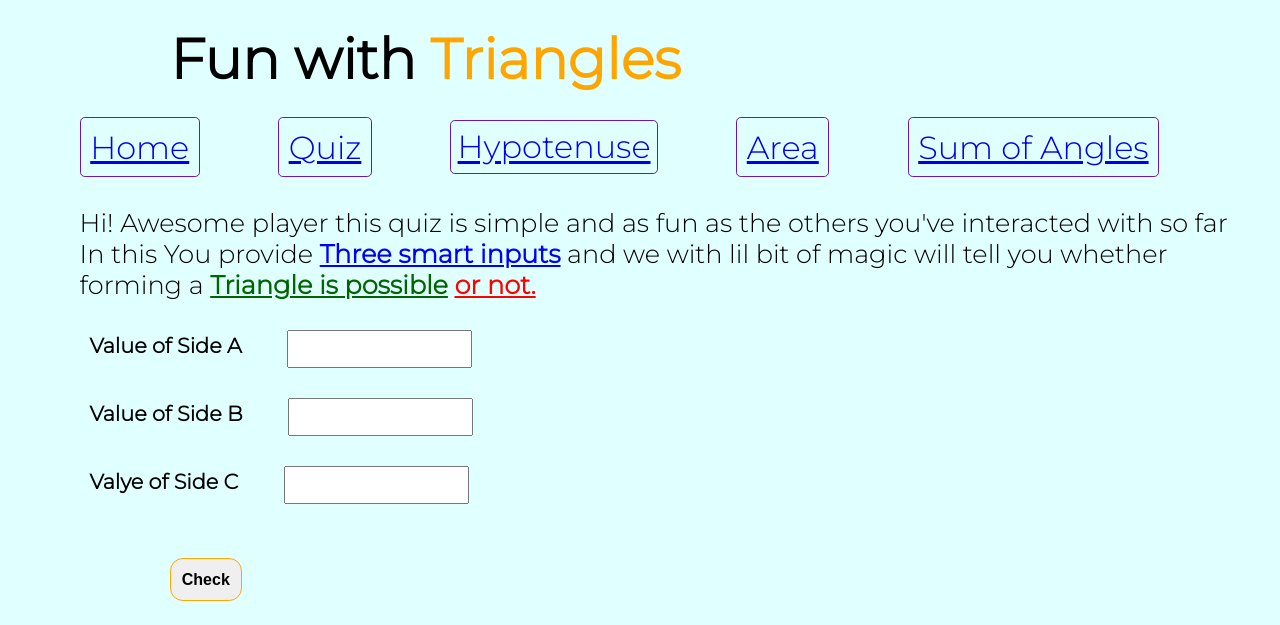
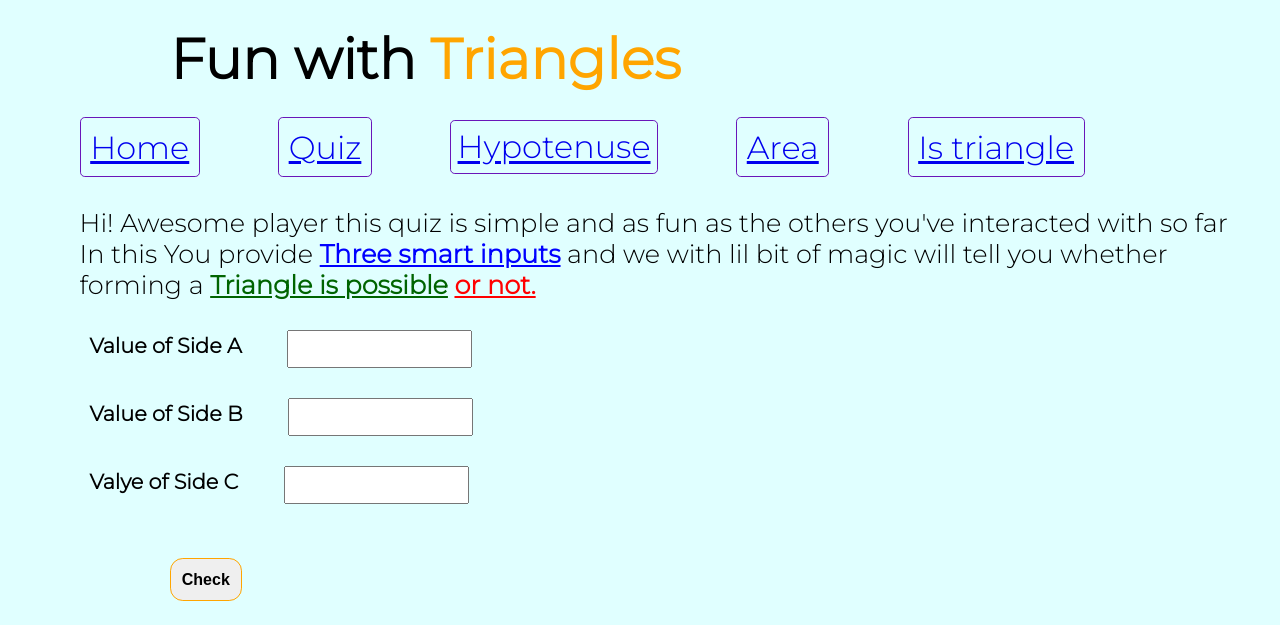
Before and after one commit to Ranjeetk489/fun-with-triangles, a plain HTML site: page sumOfAngles.html in a window 1280 px wide. Shown: the top 625 px of the page. Drawn offline with Linux system fonts and the light colour scheme.

Commit message:
updated title

```diff
--- a/sumOfAngles.html
+++ b/sumOfAngles.html
@@ -4,7 +4,7 @@
     <meta charset="UTF-8">
     <meta http-equiv="X-UA-Compatible" content="IE=edge">
     <meta name="viewport" content="width=device-width, initial-scale=1.0">
-    <title>Sum of Angles</title>
+    <title>Is trianle?</title>
     <link rel="stylesheet" href="main.css">
 </head>
 <body>
@@ -15,7 +15,7 @@
         <a href="quiz.html" id="quiz">Quiz</a>
         <a href="hypotenuse.html" id="hypotenuse">Hypotenuse</a>
         <a href="area.html" id="area">Area</a>
-        <a href = "sumOfAngles.html" id = "SOA">Sum of Angles</a>
+        <a href = "sumOfAngles.html" id = "SOA">Is triangle</a>
 
             <p id="SOAexplain">Hi! Awesome player this quiz is simple and as fun as the others you've interacted with
                  so far <br> In this You provide <span id="three"><u>Three smart inputs</u></span> and we with lil bit of
```
Also changed, not shown: area.html (+1 -1 lines), hypotenuse.html (+1 -1 lines), index.html (+1 -1 lines), quiz.html (+1 -1 lines).
